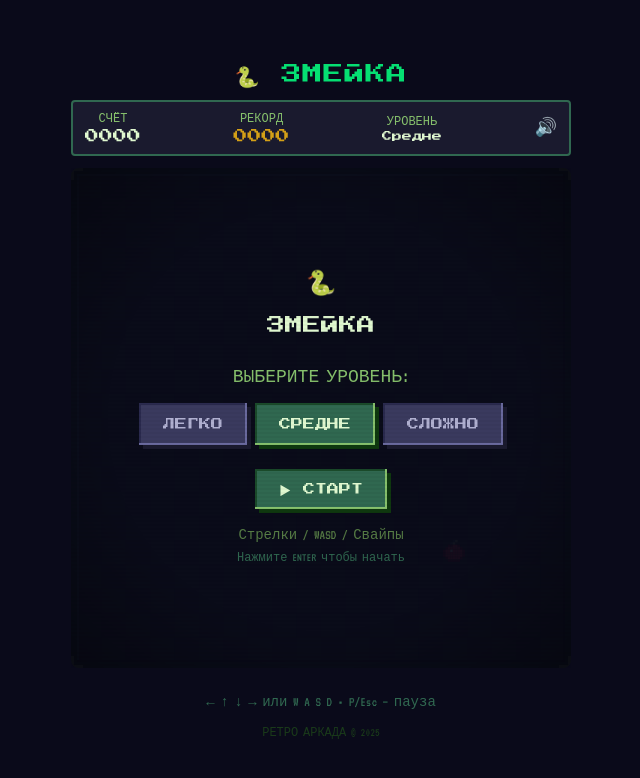
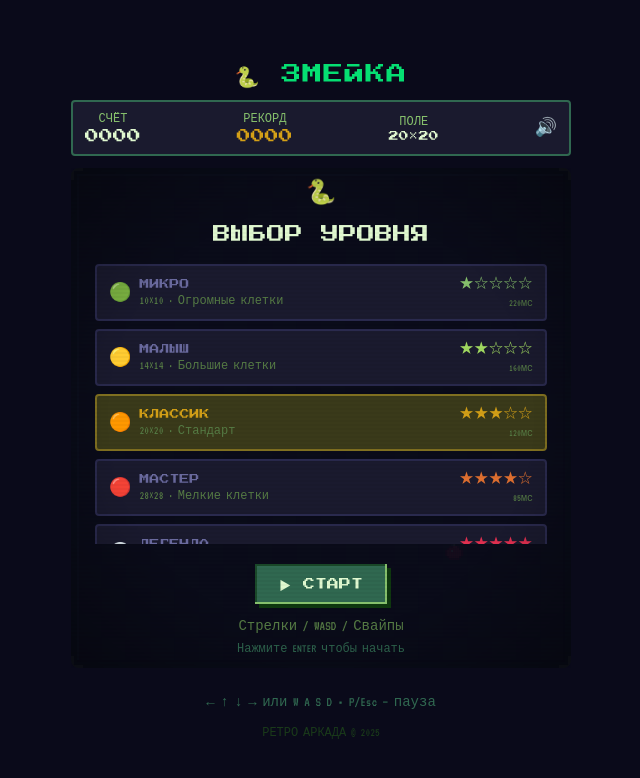
Before and after one commit to Zent0rn0/snake-deluxe, a React (Vite) app: page / in a window 1280 px wide. Shown: the top 778 px of the page, without its empty margins (319-959 px from the left). Built offline with nearby package versions, Linux system fonts and the light colour scheme.

Commit message:
task snapshot 426517c3-30f5-42fa-b595-606e98633819

```diff
--- a/src/App.tsx
+++ b/src/App.tsx
@@ -8,21 +8,92 @@ import {
 
 type Direction = 'UP' | 'DOWN' | 'LEFT' | 'RIGHT';
 type Position = { x: number; y: number };
-type Difficulty = 'easy' | 'medium' | 'hard';
+type LevelKey = 'micro' | 'small' | 'classic' | 'large' | 'mega';
 type GameState = 'menu' | 'playing' | 'paused' | 'gameover';
 
-const GRID_SIZE = 20;
-const DIFFICULTY_SPEEDS: Record<Difficulty, number> = {
-  easy: 180,
-  medium: 120,
-  hard: 70,
+interface Level {
+  key: LevelKey;
+  label: string;
+  gridSize: number;
+  speed: number;
+  description: string;
+  stars: number;
+  color: string;
+  bgColor: string;
+  borderColor: string;
+  icon: string;
+}
+
+const LEVELS: Record<LevelKey, Level> = {
+  micro: {
+    key: 'micro',
+    label: 'МИКРО',
+    gridSize: 10,
+    speed: 220,
+    description: '10×10 · Огромные клетки',
+    stars: 1,
+    color: '#86c06c',
+    bgColor: '#1a3a1a',
+    borderColor: '#306850',
+    icon: '🟢',
+  },
+  small: {
+    key: 'small',
+    label: 'МАЛЫШ',
+    gridSize: 14,
+    speed: 160,
+    description: '14×14 · Большие клетки',
+    stars: 2,
+    color: '#a0d860',
+    bgColor: '#2a4a1a',
+    borderColor: '#508030',
+    icon: '🟡',
+  },
+  classic: {
+    key: 'classic',
+    label: 'КЛАССИК',
+    gridSize: 20,
+    speed: 120,
+    description: '20×20 · Стандарт',
+    stars: 3,
+    color: '#d4a017',
+    bgColor: '#3a3a1a',
+    borderColor: '#807020',
+    icon: '🟠',
+  },
+  large: {
+    key: 'large',
+    label: 'МАСТЕР',
+    gridSize: 28,
+    speed: 85,
+    description: '28×28 · Мелкие клетки',
+    stars: 4,
+    color: '#e07030',
+    bgColor: '#3a2a1a',
+    borderColor: '#804020',
+    icon: '🔴',
+  },
+  mega: {
+    key: 'mega',
+    label: 'ЛЕГЕНДА',
+    gridSize: 36,
+    speed: 55,
+    description: '36×36 · Крошечные клетки',
+    stars: 5,
+    color: '#e03050',
+    bgColor: '#3a1a2a',
+    borderColor: '#802040',
+    icon: '💀',
+  },
 };
 
-const DIFFICULTY_LABELS: Record<Difficulty, string> = {
-  easy: 'Легко',
-  medium: 'Средне',
-  hard: 'Сложно',
-};
+const LEVEL_LIST: Level[] = [
+  LEVELS.micro,
+  LEVELS.small,
+  LEVELS.classic,
+  LEVELS.large,
+  LEVELS.mega,
+];
 
 function getRandomPosition(gridSize: number, snake: Position[]): Position {
   let pos: Position;
@@ -37,7 +108,7 @@ function getRandomPosition(gridSize: number, snake: Position[]): Position {
 
 function App() {
   const [gameState, setGameState] = useState<GameState>('menu');
-  const [difficulty, setDifficulty] = useState<Difficulty>('medium');
+  const [currentLevel, setCurrentLevel] = useState<LevelKey>('classic');
   const [score, setScore] = useState(0);
   const [highScore, setHighScore] = useState(() => {
     const saved = localStorage.getItem('snake-highscore-retro');
@@ -54,6 +125,9 @@ function App() {
   const [scoreFlash, setScoreFlash] = useState(false);
   const [isNewRecord, setIsNewRecord] = useState(false);
 
+  const level = LEVELS[currentLevel];
+  const gridSize = level.gridSize;
+
   const directionRef = useRef<Direction>('RIGHT');
   const gameLoopRef = useRef<number | null>(null);
   const touchStartRef = useRef<{ x: number; y: number } | null>(null);
@@ -61,26 +135,27 @@ function App() {
   const lastDirectionRef = useRef<Direction>('RIGHT');
   const foodAnimFrame = useRef(0);
 
-  // Sync sound setting
+  // Sync sound
   useEffect(() => {
     retroSounds.setEnabled(soundEnabled);
   }, [soundEnabled]);
 
   // Initialize game
   const initGame = useCallback(() => {
+    const mid = Math.floor(gridSize / 2);
     const initialSnake = [
-      { x: 10, y: 10 },
-      { x: 9, y: 10 },
-      { x: 8, y: 10 },
+      { x: mid, y: mid },
+      { x: mid - 1, y: mid },
+      { x: mid - 2, y: mid },
     ];
     setSnake(initialSnake);
-    setFood(getRandomPosition(GRID_SIZE, initialSnake));
+    setFood(getRandomPosition(gridSize, initialSnake));
     setScore(0);
     setIsNewRecord(false);
     setDirection('RIGHT');
     directionRef.current = 'RIGHT';
     lastDirectionRef.current = 'RIGHT';
-  }, []);
+  }, [gridSize]);
 
   // Start game
   const startGame = useCallback(() => {
@@ -120,21 +195,21 @@ function App() {
 
     const borderW = 6;
     const gameArea = canvas.width - borderW * 2;
-    const cellSize = gameArea / GRID_SIZE;
+    const cellSize = gameArea / gridSize;
 
     // Clear
     ctx.fillStyle = '#0a0a1a';
     ctx.fillRect(0, 0, canvas.width, canvas.height);
 
-    // Draw checkerboard background
+    // Draw checkerboard
     ctx.save();
     ctx.translate(borderW, borderW);
     drawCheckerboard(ctx, gameArea, gameArea, cellSize);
 
-    // Draw food with animation
+    // Draw food
     foodAnimFrame.current = (foodAnimFrame.current + 1) % 60;
-    const foodPixelSize = cellSize / 10;
-    const foodOffset = Math.sin(foodAnimFrame.current * 0.1) * 1;
+    const foodPixelSize = Math.max(1, Math.floor(cellSize / 10));
+    const foodOffset = Math.sin(foodAnimFrame.current * 0.1) * (cellSize > 20 ? 1 : 0);
     drawSprite(
       ctx,
       FOOD_APPLE,
@@ -144,7 +219,7 @@ function App() {
     );
 
     // Draw snake
-    const spritePixelSize = cellSize / 10;
+    const spritePixelSize = Math.max(1, Math.floor(cellSize / 10));
 
     snake.forEach((segment, index) => {
       const x = segment.x * cellSize;
@@ -153,7 +228,6 @@ function App() {
       const offsetY = (cellSize - spritePixelSize * 10) / 2;
 
       if (index === 0) {
-        // Head
         let headSprite;
         switch (directionRef.current) {
           case 'LEFT': headSprite = SNAKE_HEAD_LEFT; break;
@@ -163,19 +237,15 @@ function App() {
         }
         drawSprite(ctx, headSprite, x + offsetX, y + offsetY, spritePixelSize);
       } else if (index === snake.length - 1 && snake.length > 1) {
-        // Tail
         drawSprite(ctx, SNAKE_TAIL, x + offsetX, y + offsetY, spritePixelSize);
       } else {
-        // Body
         drawSprite(ctx, SNAKE_BODY, x + offsetX, y + offsetY, spritePixelSize);
       }
     });
 
     ctx.restore();
-
-    // Draw border
     drawPixelBorder(ctx, canvas.width, canvas.height, borderW);
-  }, [snake, food]);
+  }, [snake, food, gridSize]);
 
   // Game loop
   useEffect(() => {
@@ -187,7 +257,7 @@ function App() {
       return;
     }
 
-    const speed = DIFFICULTY_SPEEDS[difficulty];
+    const speed = level.speed;
 
     gameLoopRef.current = window.setInterval(() => {
       setSnake(prevSnake => {
@@ -202,13 +272,11 @@ function App() {
           case 'RIGHT': head.x += 1; break;
         }
 
-        // Wall collision
-        if (head.x < 0 || head.x >= GRID_SIZE || head.y < 0 || head.y >= GRID_SIZE) {
+        if (head.x < 0 || head.x >= gridSize || head.y < 0 || head.y >= gridSize) {
           gameOver();
           return prevSnake;
         }
 
-        // Self collision
         if (prevSnake.some(segment => segment.x === head.x && segment.y === head.y)) {
           gameOver();
           return prevSnake;
@@ -216,10 +284,9 @@ function App() {
 
         const newSnake = [head, ...prevSnake];
 
-        // Food collision
         if (head.x === food.x && head.y === food.y) {
           setScore(prev => prev + 10);
-          setFood(getRandomPosition(GRID_SIZE, newSnake));
+          setFood(getRandomPosition(gridSize, newSnake));
           retroSounds.playEat();
           setScoreFlash(true);
           setTimeout(() => setScoreFlash(false), 300);
@@ -237,9 +304,9 @@ function App() {
         gameLoopRef.current = null;
       }
     };
-  }, [gameState, difficulty, food, gameOver]);
+  }, [gameState, level.speed, food, gridSize, gameOver]);
 
-  // Animation loop for food
+  // Animation loop
   useEffect(() => {
     let animFrame: number;
     const animate = () => {
@@ -363,6 +430,11 @@ function App() {
     if (dir === 'RIGHT' && lastDir !== 'LEFT') { directionRef.current = 'RIGHT'; setDirection('RIGHT'); retroSounds.playTurn(); }
   };
 
+  // Render stars
+  const renderStars = (count: number) => {
+    return '★'.repeat(count) + '☆'.repeat(5 - count);
+  };
+
   return (
     <div className="min-h-screen bg-[#0a0a1a] flex flex-col items-center justify-center p-3 overflow-hidden">
       {/* Title */}
@@ -386,12 +458,11 @@ function App() {
             </span>
           </div>
           <div className="flex flex-col items-center">
-            <span className="font-retro text-[#86c06c] text-xs">УРОВЕНЬ</span>
+            <span className="font-retro text-[#86c06c] text-xs">ПОЛЕ</span>
             <span className="font-pixel text-[#e0f8d0] text-[10px]">
-              {DIFFICULTY_LABELS[difficulty]}
+              {gridSize}×{gridSize}
             </span>
           </div>
-          {/* Sound toggle */}
           <button
             onClick={() => setSoundEnabled(!soundEnabled)}
             className="font-retro text-lg text-[#86c06c] hover:text-[#e0f8d0] transition-colors"
@@ -415,27 +486,50 @@ function App() {
 
         {/* Menu overlay */}
         {gameState === 'menu' && (
-          <div className="absolute inset-0 flex flex-col items-center justify-center bg-[#0a0a1a]/95 animate-pixel-fade">
-            <div className="text-center">
+          <div className="absolute inset-0 flex flex-col items-center justify-center bg-[#0a0a1a]/95 animate-pixel-fade overflow-y-auto py-4">
+            <div className="text-center w-full px-4">
               <div className="font-pixel text-[#86c06c] text-2xl mb-2 animate-bounce-retro">🐍</div>
-              <h2 className="font-pixel text-[#e0f8d0] text-base md:text-lg mb-6">ЗМЕЙКА</h2>
+              <h2 className="font-pixel text-[#e0f8d0] text-base md:text-lg mb-4">ВЫБОР УРОВНЯ</h2>
 
-              {/* Difficulty */}
-              <div className="mb-6">
-                <p className="font-retro text-[#86c06c] text-lg mb-3">ВЫБЕРИТЕ УРОВЕНЬ:</p>
-                <div className="flex gap-2 justify-center">
-                  {(['easy', 'medium', 'hard'] as Difficulty[]).map((diff) => (
-                    <button
-                      key={diff}
-                      onClick={() => setDifficulty(diff)}
-                      className={`retro-btn text-[10px] ${
-                        difficulty === diff ? 'retro-btn-green' : 'retro-btn-gray'
-                      }`}
-                    >
-                      {DIFFICULTY_LABELS[diff]}
-                    </button>
-                  ))}
-                </div>
+              {/* Level selection */}
+              <div className="flex flex-col gap-2 mb-5 max-h-[280px] overflow-y-auto px-2">
+                {LEVEL_LIST.map((lvl) => (
+                  <button
+                    key={lvl.key}
+                    onClick={() => setCurrentLevel(lvl.key)}
+                    className="flex items-center justify-between px-3 py-2 rounded transition-all text-left"
+                    style={{
+                      background: currentLevel === lvl.key ? lvl.bgColor : '#1a1a2e',
+                      border: `2px solid ${currentLevel === lvl.key ? lvl.borderColor : '#2a2a4e'}`,
+                    }}
+                  >
+                    <div className="flex items-center gap-2">
+                      <span className="text-lg">{lvl.icon}</span>
+                      <div>
+                        <div
+                          className="font-pixel text-[10px]"
+                          style={{ color: currentLevel === lvl.key ? lvl.color : '#6a6a9e' }}
+                        >
+                          {lvl.label}
+                        </div>
+                        <div className="font-retro text-xs text-[#567c45]">
+                          {lvl.description}
+                        </div>
+                      </div>
+                    </div>
+                    <div className="flex flex-col items-end gap-0.5">
+                      <span
+                        className="font-retro text-sm tracking-wider"
+                        style={{ color: lvl.color }}
+                      >
+                        {renderStars(lvl.stars)}
+                      </span>
+                      <span className="font-retro text-[10px] text-[#567c45]">
+                        {lvl.speed}мс
+                      </span>
+                    </div>
+                  </button>
+                ))}
               </div>
 
               <button
@@ -445,7 +539,7 @@ function App() {
                 ▶ СТАРТ
               </button>
 
-              <p className="font-retro text-[#567c45] text-sm mt-4">
+              <p className="font-retro text-[#567c45] text-sm mt-3">
                 Стрелки / WASD / Свайпы
               </p>
               <p className="font-retro text-[#306850] text-xs mt-1 animate-blink">
@@ -485,6 +579,9 @@ function App() {
               <div className="font-pixel text-[#c03030] text-base mb-3">GAME OVER</div>
               <div className="font-retro text-[#e0f8d0] text-xl mb-1">
                 СЧЁТ: <span className="text-[#86c06c]">{score}</span>
+              </div>
+              <div className="font-retro text-[#567c45] text-sm">
+                Уровень: {level.label} ({gridSize}×{gridSize})
               </div>
               {isNewRecord && (
                 <div className="font-pixel text-[#d4a017] text-[10px] mt-2 animate-bounce-retro">
@@ -550,7 +647,7 @@ function App() {
             >
               ◀
             </button>
-            <div className="w-[56px] h-[56px] bg-[#1a1a2e] border-t-3 border-b-3 border-[#4a4a6e]" />
+            <div className="w-[56px] h-[56px] bg-[#1a1a2e] border-t-[3px] border-b-[3px] border-[#4a4a6e]" />
             <button
               onTouchStart={(e) => { e.preventDefault(); handleDirectionButton('RIGHT'); }}
               className="dpad-btn rounded-br-lg"
```
